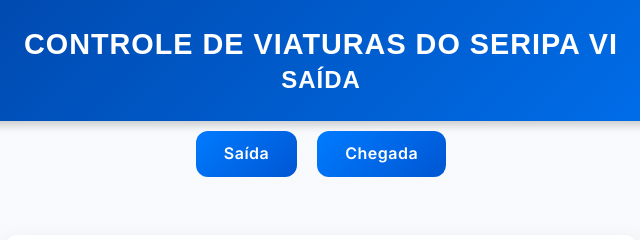
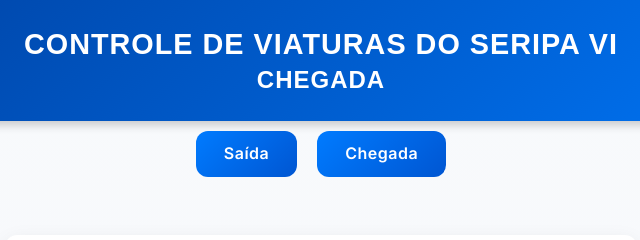
Before and after one commit to seripa6/controledeviaturas, a plain HTML site: page chegada.html in a window 1280 px wide. Shown: the top 240 px of the page, 319-959 px from the left. Drawn offline with Linux system fonts and the light colour scheme; no server answers.

Commit message:
Add files via upload

```diff
--- a/chegada.html
+++ b/chegada.html
@@ -12,7 +12,7 @@
 
   <header>
     <h1>Controle de Viaturas do SERIPA VI</h1>
-    <h2>Saída</h2>
+    <h2>Chegada</h2>
   </header>
 
   <div class="menu">
--- a/style.css
+++ b/style.css
@@ -46,6 +46,7 @@ header {
   box-shadow: 0 4px 10px rgba(0, 0, 0, 0.2);
   border-bottom-left-radius: 20px;
   border-bottom-right-radius: 20px;
+  user-select: none;
 }
 
 /* Estilo do título */
```
